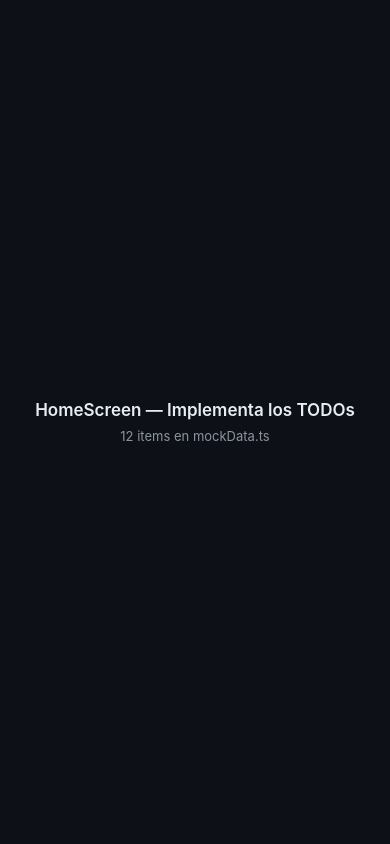
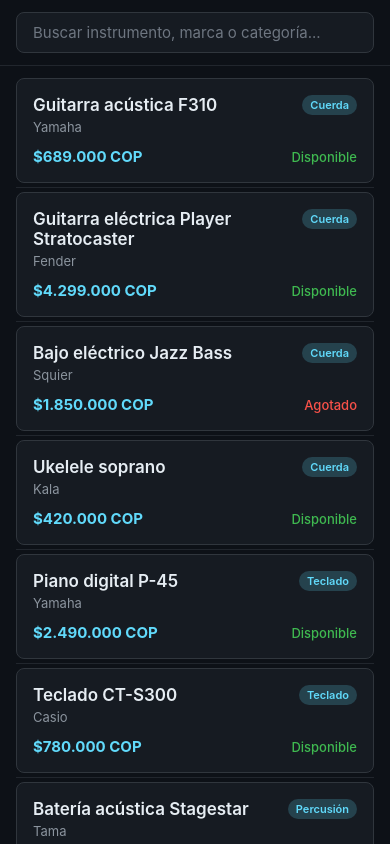
Before and after one commit to Gironza/bc-reactnative-Santiago, a React Native app: screen / in a window 390 px wide. Built offline with nearby package versions, Linux system fonts and the light colour scheme.

Commit message:
feat: add real-time search and filtered list to HomeScreen

```diff
--- a/src/screens/HomeScreen.tsx
+++ b/src/screens/HomeScreen.tsx
@@ -14,94 +14,82 @@
 import { Item } from '../types';
 import { ITEMS } from '../data/mockData';
 import { ItemCard } from '../components/ItemCard';
-import { COLORS, TYPOGRAPHY, SPACING } from '../theme';
+import { COLORS, TYPOGRAPHY, SPACING, RADIUS } from '../theme';
+
+
+function ItemSeparator(): React.JSX.Element {
+  return <View style={styles.separator} />;
+}
 
 export function HomeScreen(): React.JSX.Element {
-  // ============================================
-  // ESTADO DE BÚSQUEDA
-  // TODO: Inicializa el estado del input de búsqueda
-  // Nombre de la variable: query | setter: setQuery
-  // Tipo: string | Valor inicial: ''
-  // ============================================
-  // TODO: const [query, setQuery] = ...
+  const [query, setQuery] = useState<string>('');
 
-  // ============================================
-  // FILTRADO CON useMemo
-  // TODO: Implementar filtrado eficiente con useMemo
-  //
-  // Debe retornar todos los ITEMS si query está vacío,
-  // o solo los que incluyan el texto de query en el
-  // campo `name` (case-insensitive).
-  //
-  // Dependencia del useMemo: [query]
-  // ============================================
-  // TODO: const filteredItems = useMemo(() => { ... }, [query]);
 
-  // ============================================
-  // EMPTY STATE
-  // TODO: Implementar renderEmpty con useCallback
-  //
-  // Debe mostrar:
-  //   - Un texto principal: 'Sin resultados para "{query}"'
-  //   - Un texto secundario orientando al usuario
-  //
-  // Dependencia del useCallback: [query]
-  // ============================================
-  // TODO: const renderEmpty = useCallback(() => ( ... ), [query]);
+  const filteredItems = useMemo(() => {
+    const lower = query.trim().toLowerCase();
+    if (!lower) return ITEMS;
+    return ITEMS.filter(
+      (item) =>
+        item.name.toLowerCase().includes(lower) ||
+        item.brand.toLowerCase().includes(lower) ||
+        item.category.toLowerCase().includes(lower),
+    );
+  }, [query]);
 
-  // ============================================
-  // RENDER ITEM
-  // TODO: Implementar renderItem con useCallback
-  //
-  // Debe renderizar un <ItemCard> pasando el item
-  // y una función onPress (por ahora puede ser vacía)
-  //
-  // Sin dependencias externas → useCallback(() => ..., [])
-  // ============================================
-  // TODO: const renderItem: ListRenderItem<Item> = useCallback(({ item }) => ( ... ), []);
+  const renderEmpty = useCallback(
+    () => (
+      <View style={styles.emptyContainer}>
+        <Text style={styles.emptyText}>Sin resultados para "{query}"</Text>
+        <Text style={styles.emptySubText}>
+          Prueba con otro nombre, marca o categoría
+        </Text>
+      </View>
+    ),
+    [query],
+  );
 
-  // ============================================
-  // RENDER PRINCIPAL
-  // TODO: Reemplaza este View placeholder con la UI completa:
-  //
-  // Estructura esperada:
-  //   <KeyboardAvoidingView behavior={...}>
-  //     <TouchableWithoutFeedback onPress={Keyboard.dismiss}>
-  //       <View style={styles.inner}>
-  //         {/* Input de búsqueda */}
-  //         <View style={styles.searchContainer}>
-  //           <TextInput
-  //             style={styles.searchInput}
-  //             placeholder="Buscar..."
-  //             value={query}
-  //             onChangeText={setQuery}
-  //             keyboardType="default"
-  //             returnKeyType="search"
-  //             clearButtonMode="while-editing"
-  //           />
-  //         </View>
-  //         {/* Lista filtrada */}
-  //         <FlatList
-  //           data={filteredItems}
-  //           keyExtractor={(item) => item.id}
-  //           renderItem={renderItem}
-  //           ListEmptyComponent={renderEmpty}
-  //           ItemSeparatorComponent={...}
-  //           keyboardShouldPersistTaps="handled"
-  //         />
-  //       </View>
-  //     </TouchableWithoutFeedback>
-  //   </KeyboardAvoidingView>
-  // ============================================
+  const renderItem: ListRenderItem<Item> = useCallback(
+    ({ item }) => (
+      <ItemCard item={item} onPress={() => console.log('Seleccionado:', item.name)} />
+    ),
+    [],
+  );
+
   return (
-    <View style={styles.placeholder}>
-      <Text style={styles.placeholderText}>
-        HomeScreen — Implementa los TODOs
-      </Text>
-      <Text style={styles.placeholderSub}>
-        {ITEMS.length} items en mockData.ts
-      </Text>
-    </View>
+    <KeyboardAvoidingView
+      style={styles.kvContainer}
+      behavior={Platform.OS === 'ios' ? 'padding' : 'height'}
+    >
+      <TouchableWithoutFeedback onPress={Keyboard.dismiss}>
+        <View style={styles.inner}>
+          <View style={styles.searchContainer}>
+            <TextInput
+              style={styles.searchInput}
+              placeholder="Buscar instrumento, marca o categoría..."
+              placeholderTextColor={COLORS.textMuted}
+              value={query}
+              onChangeText={setQuery}
+              keyboardType="default"
+              returnKeyType="search"
+              clearButtonMode="while-editing"
+              autoCorrect={false}
+              autoCapitalize="none"
+            />
+          </View>
+
+          <FlatList
+            data={filteredItems}
+            keyExtractor={(item) => item.id}
+            renderItem={renderItem}
+            ListEmptyComponent={renderEmpty}
+            ItemSeparatorComponent={ItemSeparator}
+            contentContainerStyle={styles.listContent}
+            keyboardShouldPersistTaps="handled"
+            keyboardDismissMode="on-drag"
+          />
+        </View>
+      </TouchableWithoutFeedback>
+    </KeyboardAvoidingView>
   );
 }
 
@@ -123,7 +111,7 @@
     backgroundColor: COLORS.surface,
     borderWidth: 1,
     borderColor: COLORS.border,
-    borderRadius: 8,
+    borderRadius: RADIUS.md,
     paddingHorizontal: SPACING.base,
     paddingVertical: Platform.OS === 'ios' ? 12 : 10,
     color: COLORS.textPrimary,
@@ -148,7 +136,7 @@
   },
   emptyText: {
     fontSize: TYPOGRAPHY.size.md,
-    fontWeight: '600',
+    fontWeight: TYPOGRAPHY.weight.semibold,
     color: COLORS.textPrimary,
     textAlign: 'center',
     marginBottom: SPACING.sm,
@@ -158,24 +146,4 @@
     color: COLORS.textSecondary,
     textAlign: 'center',
   },
-  // Placeholder — eliminar cuando implementes la UI real
-  placeholder: {
-    flex: 1,
-    alignItems: 'center',
-    justifyContent: 'center',
-    backgroundColor: COLORS.background,
-    padding: SPACING.xxl,
-  },
-  placeholderText: {
-    fontSize: TYPOGRAPHY.size.md,
-    fontWeight: '600',
-    color: COLORS.textPrimary,
-    textAlign: 'center',
-    marginBottom: SPACING.sm,
-  },
-  placeholderSub: {
-    fontSize: TYPOGRAPHY.size.sm,
-    color: COLORS.textSecondary,
-    textAlign: 'center',
-  },
 });
```
